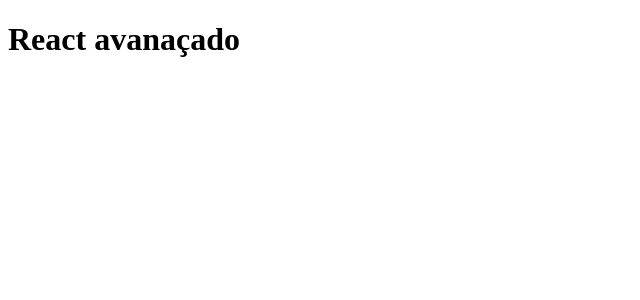
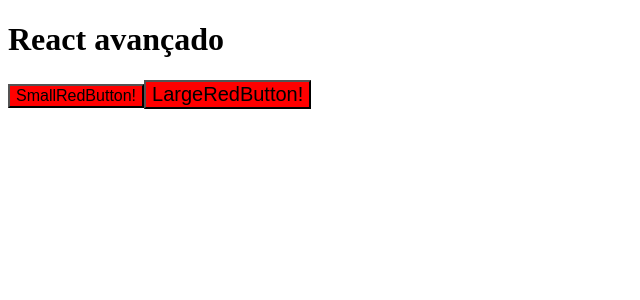
Before and after one commit to rogeriobispo/advanced-react, a React (Vite) app: page / in a window 1280 px wide. Shown: the top 300 px of the page, without its empty margins (0-640 px from the left). Built offline with nearby package versions, Linux system fonts and the light colour scheme.

Commit message:
feat: partial component

```diff
--- a/src/App.tsx
+++ b/src/App.tsx
@@ -1,11 +1,13 @@
-import ParentComponent from "./ components/controlled/parentComponent"
-import UnControlledComponent from "./ components/uncontrolled"
+import { LargeRedButton, RedButton } from "./partialComponent"
 
 function App() {
 
+
   return (
     <>
-      <h1>React avanaçado</h1>
+      <h1>React avançado</h1>
+      <RedButton text="SmallRedButton!" />
+      <LargeRedButton text="LargeRedButton!" />
     </>
   )
 }
--- /dev/null
+++ b/src/partialComponent/index.tsx
@@ -0,0 +1,19 @@
+const PartialComponent = (PartialComponent, partalProps) => {
+  return (props) => {
+    return <PartialComponent {...partalProps} {...props} />
+  }
+}
+
+const buttonSize = { small: '12px', medium: '16px', large: '20px' }
+
+const Button = ({ size, text, color, ...props }) => {
+  const fontSize = buttonSize[size] || buttonSize.medium
+  return <button style={{ fontSize: fontSize, backgroundColor: color }} {...props}>
+    {text}
+  </button>
+}
+
+const RedButton = PartialComponent(Button, { color: 'red' })
+const LargeRedButton = PartialComponent(RedButton, { size: 'large' })
+
+export { RedButton, LargeRedButton }
```
